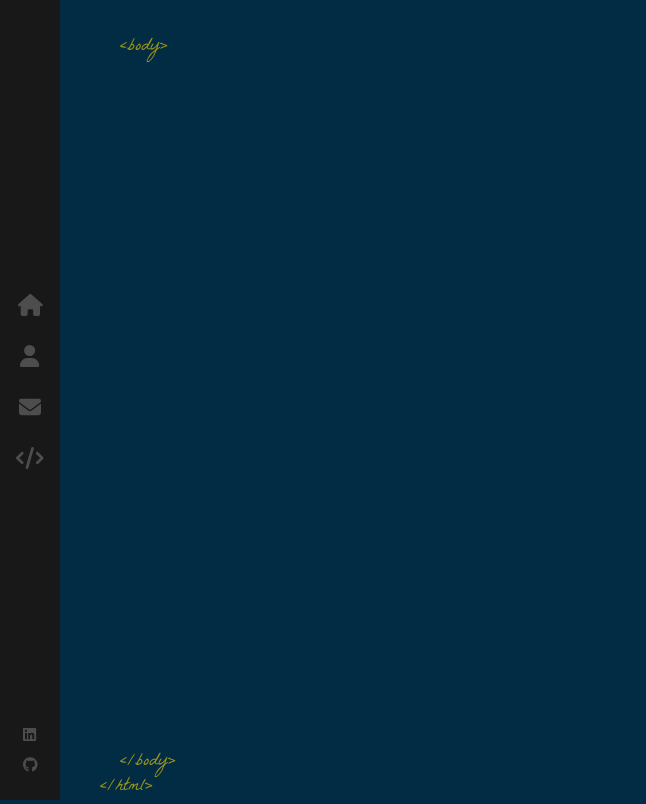
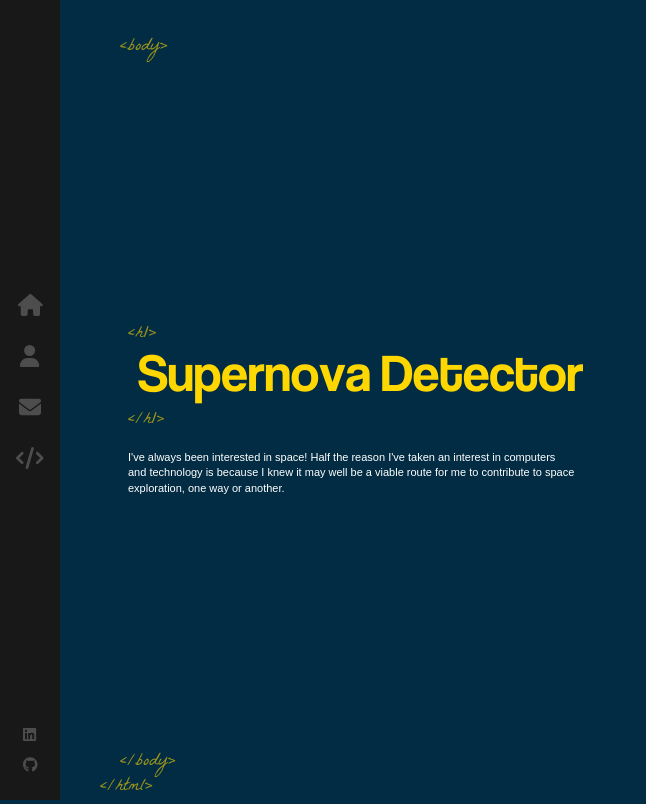
Before and after one commit to bjmcshane/bjmcshane.github.io, a React (Create React App) app in the folder portfolio-website/: page /supernova in a window 1280 px wide. Shown: the whole page, without its empty margins (0-646 px from the left). Built offline with nearby package versions, Linux system fonts and the light colour scheme.

Commit message:
fixed supernova page bug

```diff
--- a/portfolio-website/src/components/Layout/index.scss
+++ b/portfolio-website/src/components/Layout/index.scss
@@ -41,7 +41,8 @@
 
 .about-page,
 .contact-page,
-.projects-page {
+.projects-page,
+.supernova-page {
     .text-zone {
         position: absolute;
         left: 10%;
--- a/portfolio-website/src/components/Supernova/index.js
+++ b/portfolio-website/src/components/Supernova/index.js
@@ -1,8 +1,27 @@
 import './index'
+import AnimatedLetters from '../AnimatedLetters'
+import React, { useState } from 'react'
 
 const Supernova = () => {
+    const [letterClass, setLetterClass] = useState('text-animate')
+    const aboutArr = 'Supernova Detector'.split('')
+
     return (
-        <></>
+        <div className="container supernova-page">
+            <div className='text-zone'>
+                <h1>
+                    <AnimatedLetters letterClass={letterClass} strArray={aboutArr} idx={15} />
+                </h1>
+                <p>
+                    I've always been interested in space! Half the reason I've taken an interest in computers
+                    and technology is because I knew it may well be a viable route for me to contribute to space
+                    exploration, one way or another.
+                </p>
+                <p>
+
+                </p>
+            </div>
+        </div>
     )
 }
 
```
